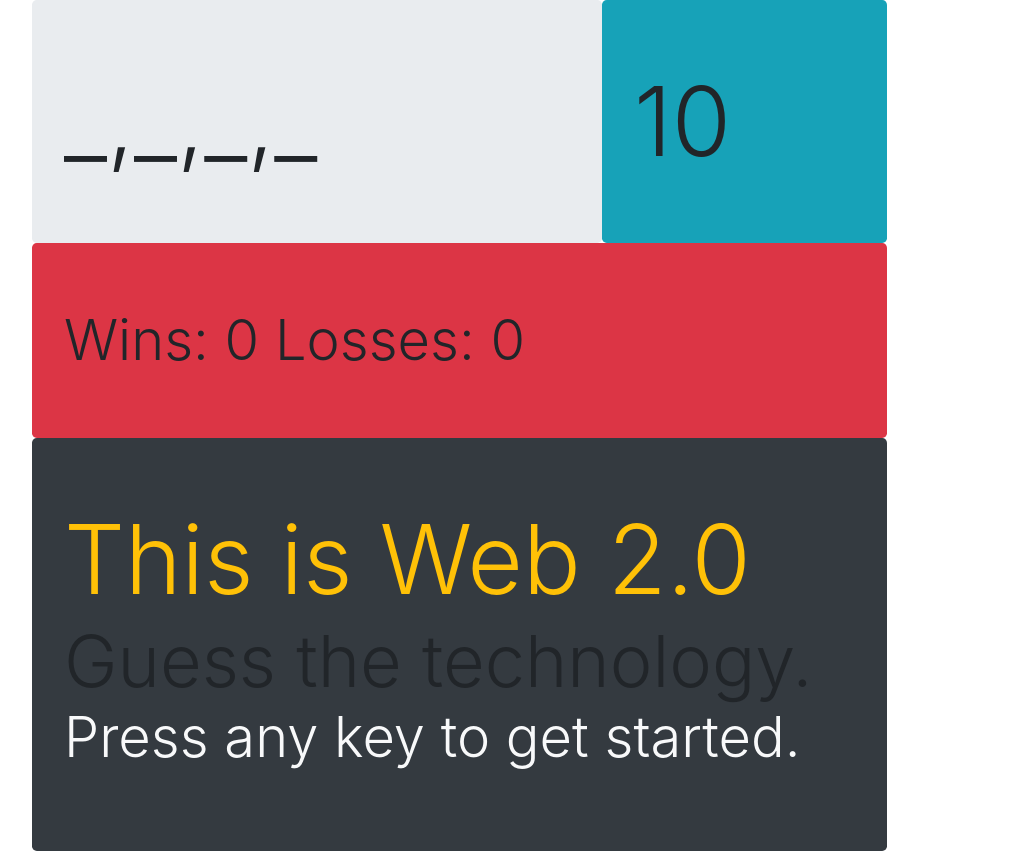
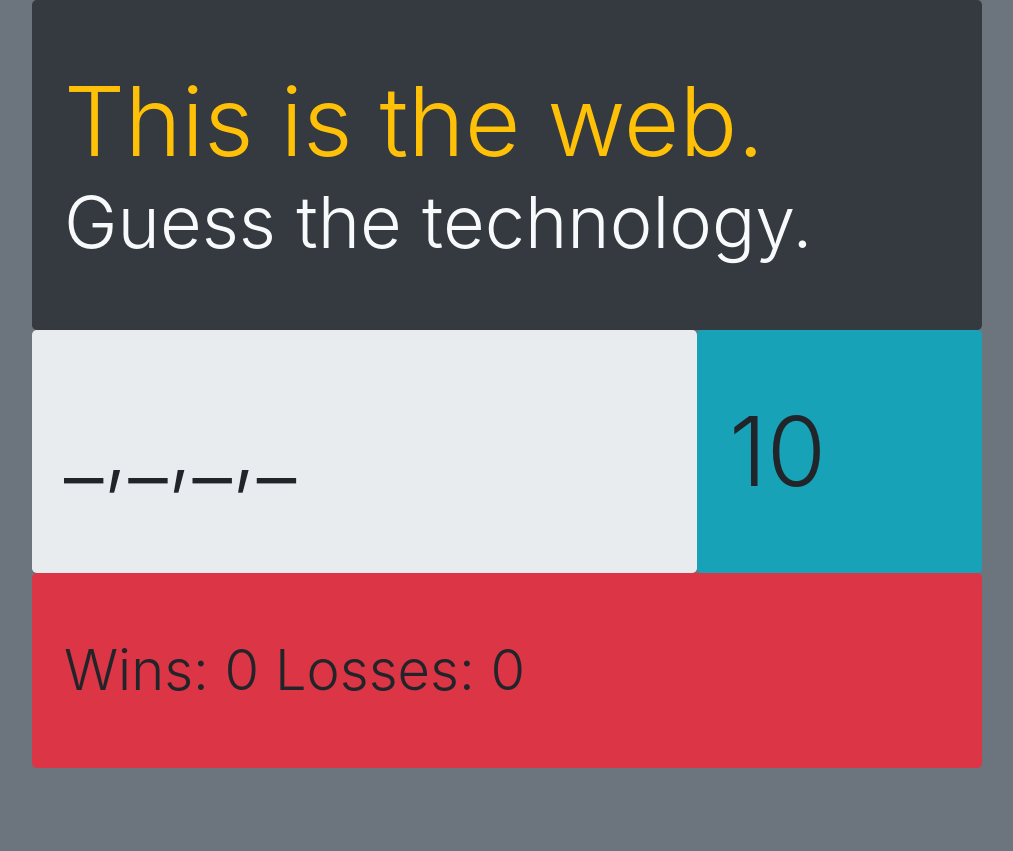
Before and after one commit to sarashunter/Word-Guess-Game, a plain HTML site: page index.html in a window 1280 px wide. Shown: the whole page, without its empty margins (38-1051 px from the left). After the commit the page ends 800 px from the top, so only its background shows below. Drawn offline with nearby package versions, Linux system fonts and the light colour scheme.

Commit message:
Adjust styling.  Fix grid system.

```diff
--- a/assets/javascript/game.js
+++ b/assets/javascript/game.js
@@ -91,6 +91,8 @@ resetVariables();
                         // lettersGuessed.push(userGuess);
                     }
                 }
+                lettersGuessed.push(userGuess);
+                alreadyGuessedDiv.textContent=lettersGuessed;
                 guessedWordDiv.textContent = currentState;
 
                 console.log(currentState);
--- a/index.html
+++ b/index.html
@@ -10,24 +10,23 @@
         crossorigin="anonymous">
 </head>
 
-<body>
+<body class="bg-secondary">
     <div class="container">
+            <div class="row">
+                    <div id="bottom" class="jumbotron col-sm-12 col-md-10 bg-dark m-0">
+                        <div class="display-1 text-warning">This is the web.</div>
+                        <div class="display-3 text-light">Guess the technology.</div>
+                    </div>
+                </div>
         <div class="row mb-0">
-            <div id="guessedWord" class="jumbotron display-1 col-md-6 m-0"></div>
-            <div class="jumbotron display-1 col-md-3 bg-info m-0">
-                <div id="guessesRemaining"></div>
-                <div id="alreadyGuessed"></div>
+            <div id="guessedWord" class="jumbotron display-2 col-lg-7 col-md-10 col-sm-12 m-0"></div>
+            <div class="jumbotron col-sm-12 col-lg-3 col-md-10 bg-info m-0">
+                <div id="guessesRemaining" class="display-1"></div>
+                <div id="alreadyGuessed" class=""></div>
             </div>
         </div>
         <div class="row mb-0 mt-0">
-            <div id="runningTally" class="jumbotron col-9 mb-0 m-0 bg-danger display-4"></div>
-        </div>
-        <div class="row">
-            <div id="bottom" class="jumbotron col-sm-9 bg-dark m-0">
-                <div class="display-1 text-warning">This is Web 2.0</div>
-                <div class="display-3">Guess the technology.</div>
-                <p class="display-4 text-light">Press any key to get started.</p>
-            </div>
+            <div id="runningTally" class="jumbotron col-sm-12 col-md-10 mb-0 m-0 bg-danger display-4"></div>
         </div>
     </div>
     <script type="text/javascript" src="assets/javascript/game.js"></script>
```
